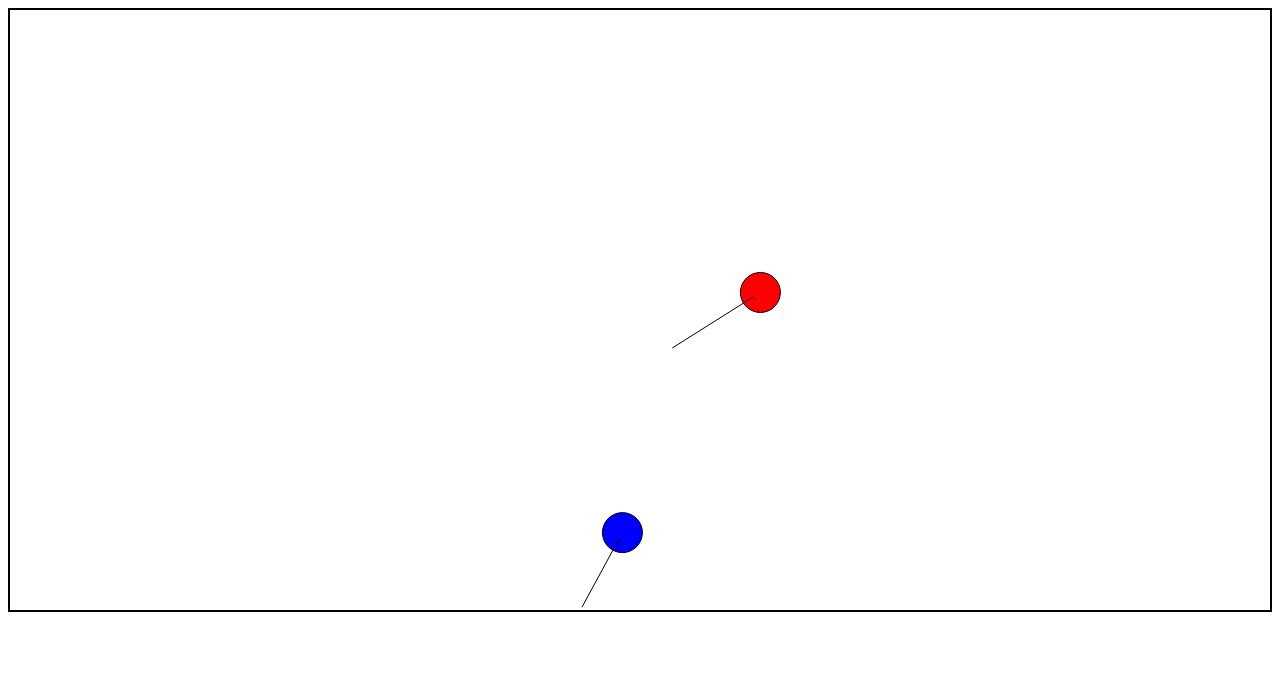
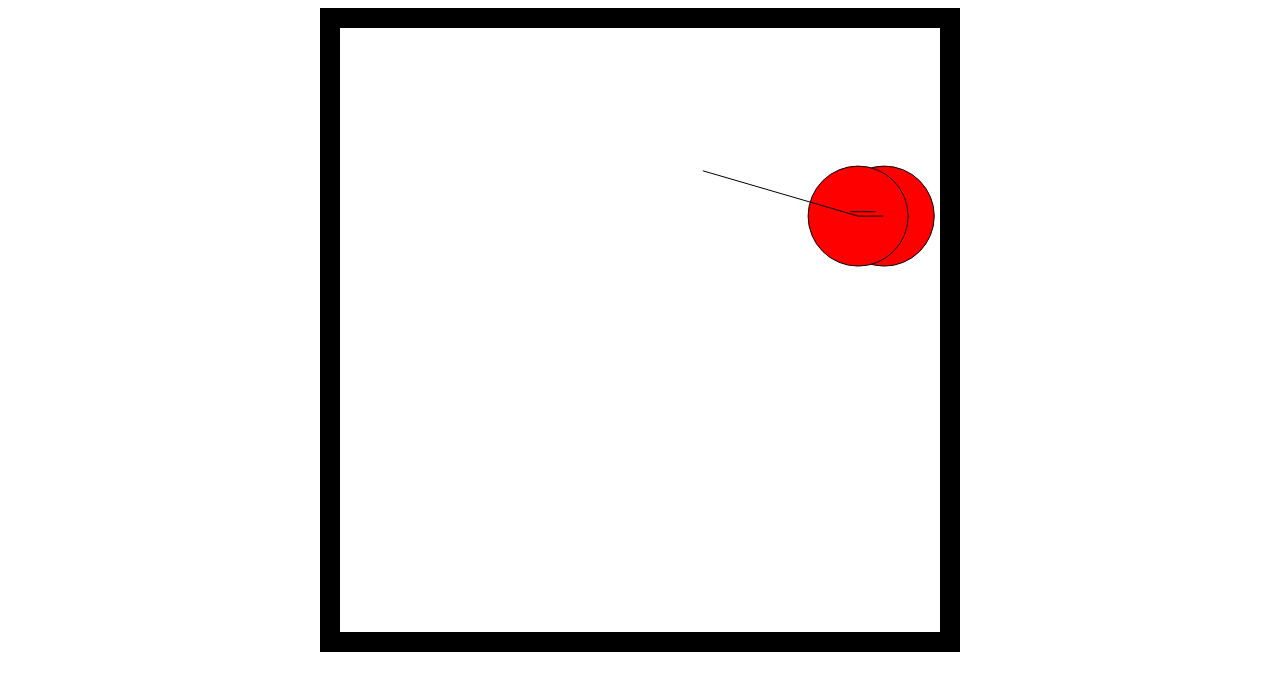
Before and after one commit to emilsto/2D-PhysicsEngine, a plain HTML site: page index.html in a window 1280 px wide. Drawn offline with Linux system fonts and the light colour scheme.

Commit message:
refractoring

```diff
--- a/index.html
+++ b/index.html
@@ -10,10 +10,13 @@
     <div
       class="center"
       style="
-        display: flex;
-        justify-content: center;
-        align-items: center;
-        border: 2px solid black;
+        padding-left: 0;
+        padding-right: 0;
+        margin-left: auto;
+        margin-right: auto;
+        display: block;
+        width: 600px;
+        border: 20px solid #000;
       "
     >
       <canvas id="canvas" width="600" height="600"></canvas>
--- a/main.js
+++ b/main.js
@@ -8,15 +8,16 @@ const WINDOW = window;
 let DOTS = [];
 
 class Dot {
-    constructor(x, y, mass, color) {
+  constructor(x, y, mass) {
     this.x = x;
     this.y = y;
-      this.r = 20;
-      this.mass = mass
+    this.r = 50;
+    this.mass = mass;
     this.v = new Vector(0, 0);
     this.a = new Vector(0, 0);
-      this.color = color;
+    this.color = "red";
     DOTS.push(this);
+    this.setBounds(CANVAS);
   }
   draw(ctx) {
     ctx.beginPath();
@@ -33,33 +34,89 @@ class Dot {
     this.maxY = CANVAS.height;
   }
 
-    gravity(gravity) {
-        this.a.add(gravity);
-    }
-
   drawVelociy(ctx) {
     ctx.beginPath();
     ctx.moveTo(this.x, this.y);
-        ctx.lineTo(this.x + this.v.x * 10, this.y + this.v.y *10);
-        ctx.fillStyle = "black";
+    ctx.lineTo(this.x + this.v.x * 20, this.y + this.v.y * 20);
+    ctx.fillStyle = "purple";
     ctx.stroke();
     ctx.closePath();
   }
 
+  borderCollision() {
+    if (this.x + this.r > this.maxX) {
+      this.x = this.maxX - this.r;
+      this.v.x *= -1;
+    } else if (this.x - this.r < 0) {
+      this.x = this.r;
+      this.v.x *= -1;
+    }
+    if (this.y + this.r > this.maxY) {
+      this.y = this.maxY - this.r;
+      this.v.y *= -1;
+      console.log("collision");
+    } else if (this.y - this.r < 0) {
+      this.y = this.r;
+      this.v.y *= -1;
+      console.log("collision");
+    }
+  }
+
+  ballCollision(dot) {
+    let dx = this.x - dot.x;
+    let dy = this.y - dot.y;
+    let distance = Math.sqrt(dx * dx + dy * dy);
+    if (distance < this.r + dot.r) {
+        let angle = Math.atan2(dy, dx);
+        let targetX = dot.x + Math.cos(angle) * this.r;
+        let targetY = dot.y + Math.sin(angle) * this.r;
+        let ax = (targetX - this.x) * 0.5;
+        let ay = (targetY - this.y) * 0.5;
+        this.v.x -= ax;
+        this.v.y -= ay;
+        dot.v.x += ax;
+        dot.v.y += ay;
+    }
+    }
+
+    drawDebug(ctx) {
+        CTX.fillText("Y-Pos: " + this.y, 50, 50);
+        CTX.fillText("X-Pos: " + this.x, 50, 60);
+        CTX.fillText("Velocity Y: " + this.v.y, 50, 70);
+        CTX.fillText("Velocity X: " + this.v.x, 50, 80);
+        CTX.fillText("Acceleration Y: " + this.a.y, 50, 90);
+        CTX.fillText("Acceleration X: " + this.a.x, 50, 100);
+    }
+
+
   drawAcceleration(ctx) {
     ctx.beginPath();
     ctx.moveTo(this.x, this.y);
-        ctx.lineTo(this.x + this.a.x * 10, this.y + this.a.y *10);
-        ctx.fillStyle = "green";
+    ctx.lineTo(this.x + this.a.x * 100, this.y + this.a.y * 100);
+    ctx.fillStyle = "blue";
     ctx.stroke();
     ctx.closePath();
   }
 
+  //apply friction to the dot
+  friction() {
+    this.v.x *= 0.99;
+    this.v.y *= 0.99;
+  }
 
-    //Drop the dot to the ground
-    drop() {
+  //apply gravity to the dot
+  gravity() {
+    this.a.y = new Vector(0, 0.2).mul(this.mass).y;
+    this.v = this.v.add(this.a.mul(this.a.mag()));
+    this.y += this.v.y;
+  }
+
+  //accelerate the dot to given direction, modify the acceleration vector
+  accelerate() {
+    let accelerateX = 0.25;
+    let accelerateY = 0.0;
     //set acceleration
-       this.a = new Vector(0.3, 0.2);
+    this.a = new Vector(accelerateX, accelerateY);
     //set velocity according to acceleration (add acceleration to velocity)
     this.v = this.v.add(this.a.mul(this.a.mag()));
 
@@ -69,7 +126,6 @@ class Dot {
     this.x += this.v.x;
   }
 }
-
 
 class Vector {
   constructor(x, y) {
@@ -95,47 +151,48 @@ class Vector {
   mag() {
     return Math.sqrt(this.x * this.x + this.y * this.y);
   }
+  //tan of velocity vector
+  tan() {
+    return this.y / this.x;
+  }
+  //normalize vector (make it a unit vector)
+  normalize() {
+    if (this.mag() > 0) {
+      return this.div(this.mag());
+    }
+    return this;
+  }
 }
 
 function distanceBetweenCircles(d1, d2) {
   return Math.sqrt(Math.pow(d1.x - d2.x, 2) + Math.pow(d1.y - d2.y, 2));
-
 }
 
+//generate small dots
 
-
-function borderCollision(dot) {
-  if (dot.x < dot.r || dot.x > CANVAS.width - dot.r) {
-    dot.v.x *= -1;
-  }
-  if (dot.y < dot.r || dot.y > CANVAS.height - dot.r) {
-    dot.v.y *= -1;
-  }
-}
-
-let dot = new Dot(100, 100, 1, "red");
-let dot2 = new Dot(200, 200, 1, "blue");
-
+let dot = new Dot(Math.random() * (600 - 40), 100, 1, 0.92);
+let dot2 = new Dot(Math.random() * (600 - 40), 100, 1, 0.92);
 
 function Simulation() {
   CTX.clearRect(0, 0, CANVAS.width, CANVAS.height);
-
-
   //add Dots from array
-    DOTS.forEach(d => {
+  DOTS.forEach((d) => {
     d.draw(CTX);
-        d.drop();
     d.drawVelociy(CTX);
     d.drawAcceleration(CTX);
-        borderCollision(d);
-        for(i = 0; i < DOTS.length; i++) {
-            if(i != DOTS.indexOf(d)) {
-                if(distanceBetweenCircles(d, DOTS[i]) < d.r + DOTS[i].r) {
+    d.gravity();
+    d.accelerate();
+    d.borderCollision();
+    d.drawAcceleration(CTX);
+    for (i = 0; i < DOTS.length; i++) {
+      if (i != DOTS.indexOf(d)) {
+        if (distanceBetweenCircles(d, DOTS[i]) < d.r + DOTS[i].r) {
           console.log("collision");
         }
       }
     }
   });
+
   requestAnimationFrame(Simulation);
 }
 requestAnimationFrame(Simulation);
```
Lines whose indentation alone changed are shown as unchanged.
